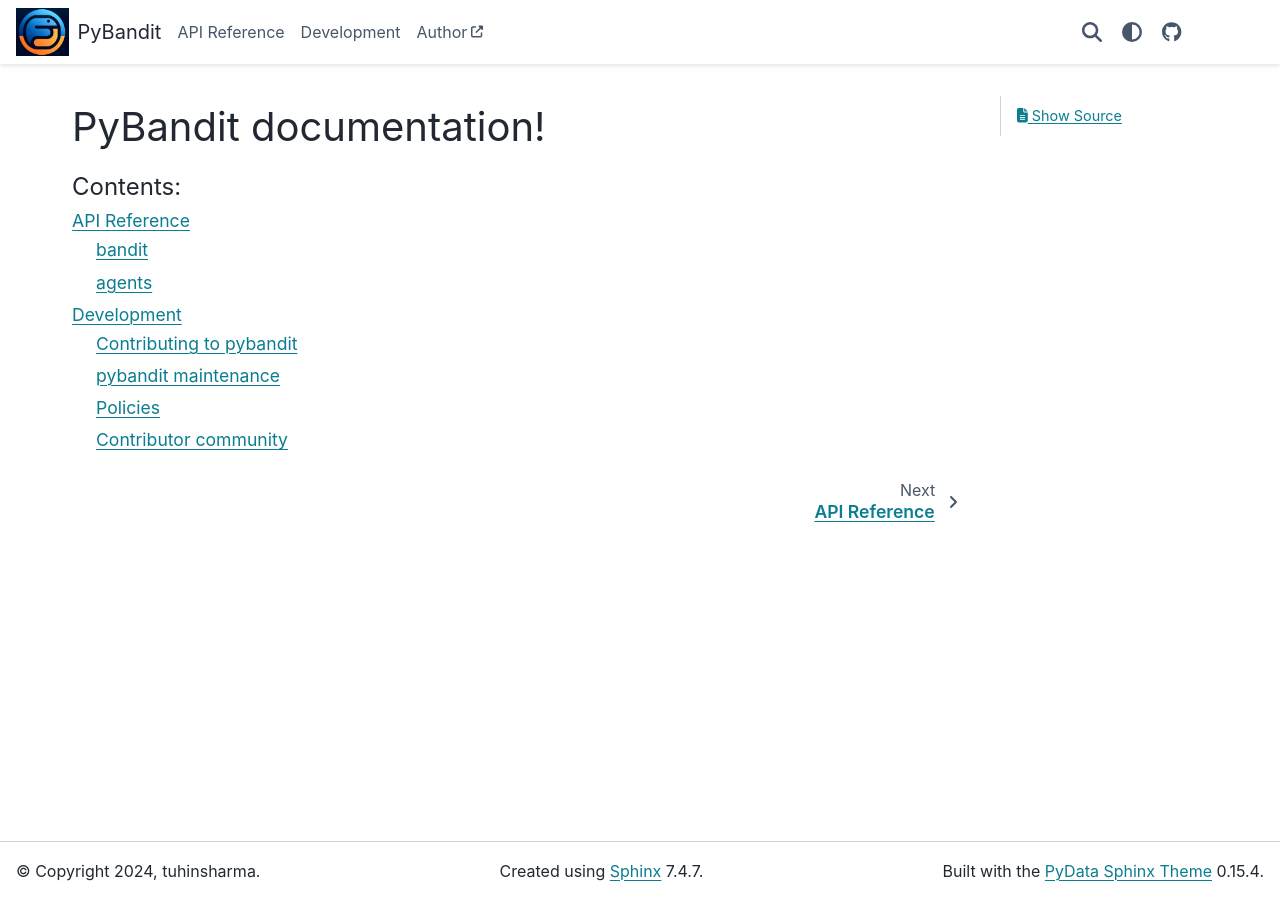
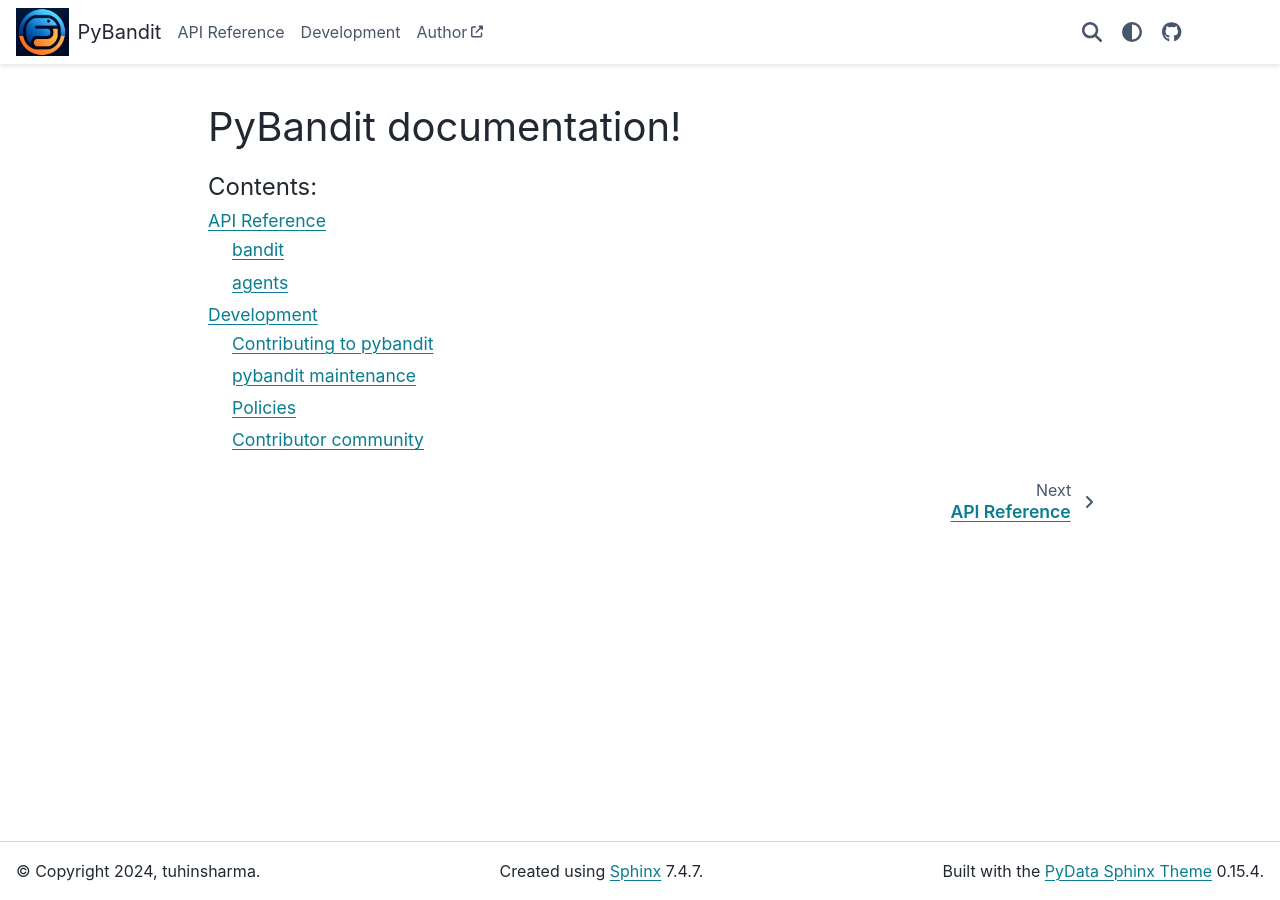
Before and after one commit to pybandit/pybandit, a Sphinx documentation site: the page built from doc/index.rst, in a window 1280 px wide. Built offline with Sphinx 7.4.7 and the PyData theme 0.15.4, drawn with Linux system fonts in a browser that asks for light colours.

```diff
--- a/doc/conf.py
+++ b/doc/conf.py
@@ -98,7 +98,11 @@ html_theme_options = {
     # "article_footer_items": ["test", "test"],
     # "content_footer_items": ["test", "test"],
     "footer_start": ["copyright"],
-    "footer_center": ["sphinx-version"]
+    "footer_center": ["sphinx-version"],
+    "secondary_sidebar_items": {
+        "**/*": ["page-toc"],
+        "examples/no-sidebar": [],
+    }
 }
 
 # Add any paths that contain custom static files (such as style sheets) here,
```
